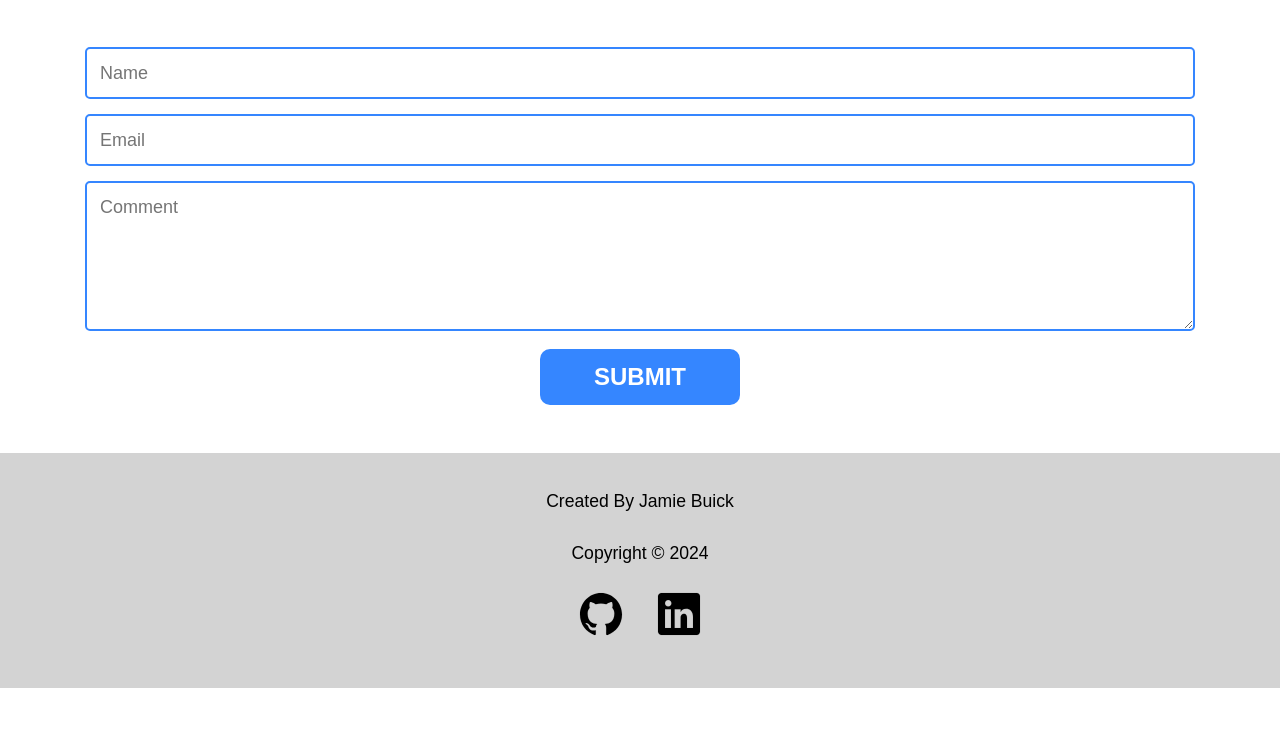
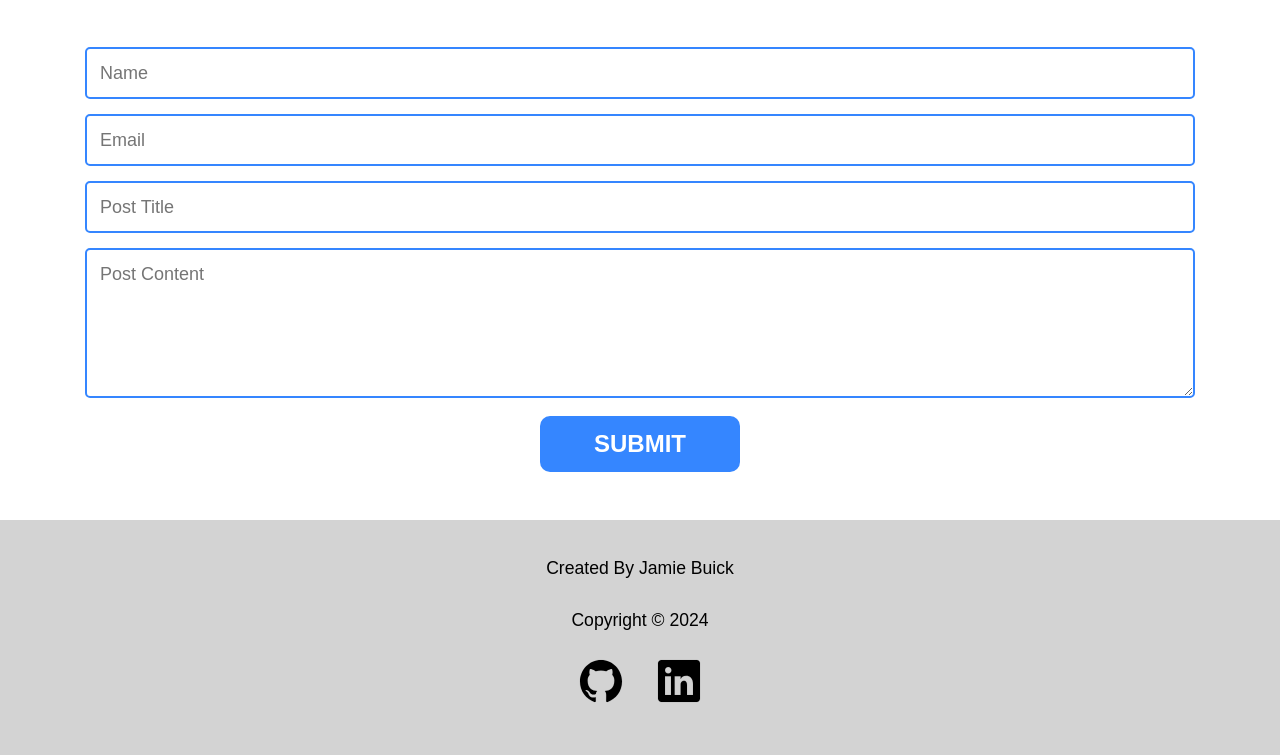
Before and after one commit to Jamie-Buick/Blog-Project, a Node server app: page /write in a window 1280 px wide. Shown: the part 193-948 px from the top of the page. Before the commit the page ends 881 px from the top, so only its background shows below. Run offline with Node 20, Linux system fonts and the light colour scheme; some libraries are stand-ins or nearby versions.

Commit message:
bug fix in form where text was white therefore the user couldnt see the entry

```diff
--- a/Public/Styles/main.css
+++ b/Public/Styles/main.css
@@ -72,6 +72,7 @@ footer {
   justify-content: center;
   align-items: center;
   color: black;
+  margin-top: auto;
 }
 
 footer .social_icon,
@@ -139,7 +140,7 @@ form {
 }
 
 .feedback-input {
-  color: white;
+  color: black;
   font-weight: 500;
   font-size: 18px;
   border-radius: 5px;
--- a/views/write.ejs
+++ b/views/write.ejs
@@ -6,7 +6,8 @@
     <form style="text-align:center">
         <input name="name" type="text" class="feedback-input" placeholder="Name" />
         <input name="email" type="text" class="feedback-input" placeholder="Email" />
-        <textarea name="text" class="feedback-input" placeholder="Comment"></textarea>
+        <input name="Title" type="text" class="feedback-input" placeholder="Post Title" />
+        <textarea name="text" class="feedback-input" placeholder="Post Content"></textarea>
         <input type="submit" value="SUBMIT" />
     </form>
 </div>
```
